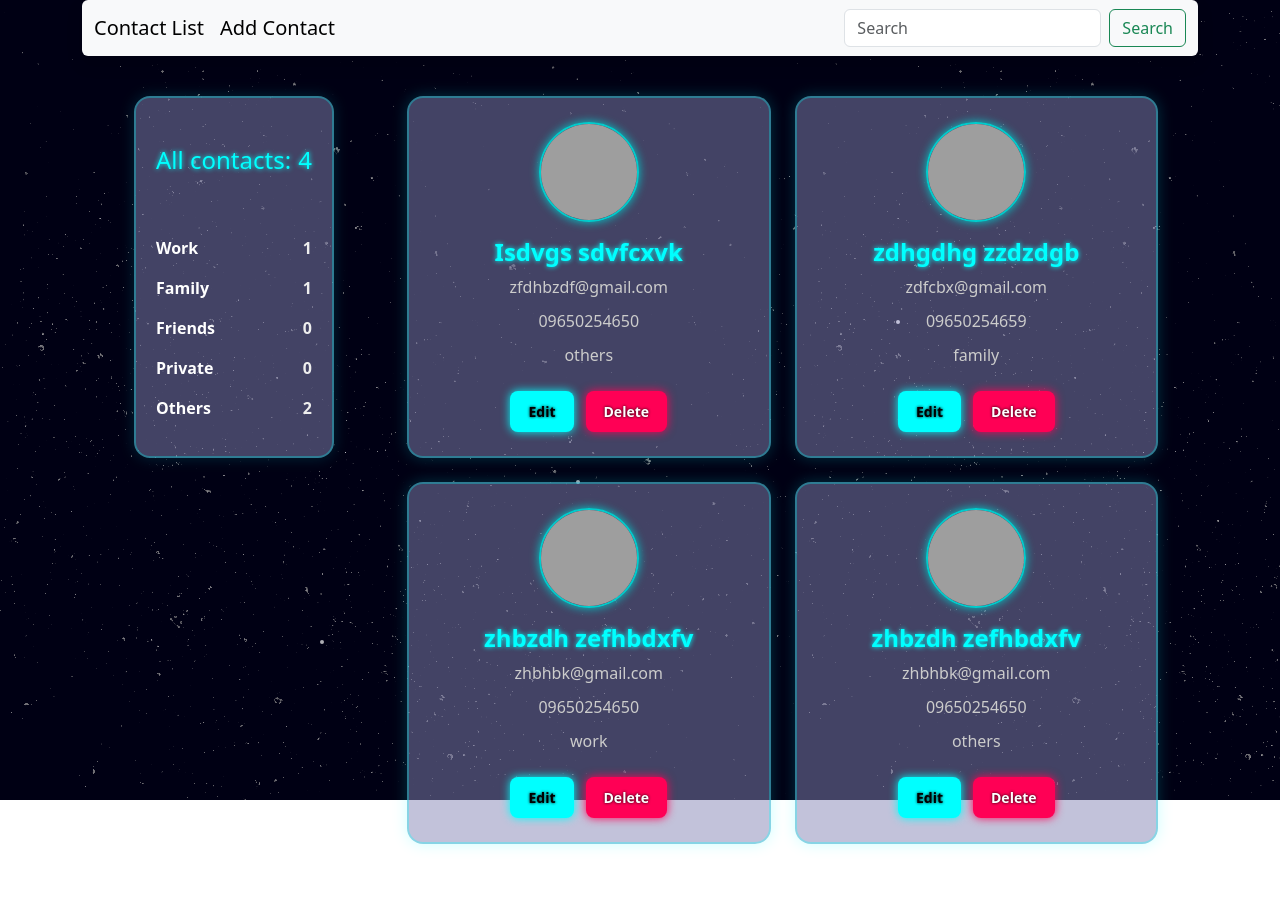
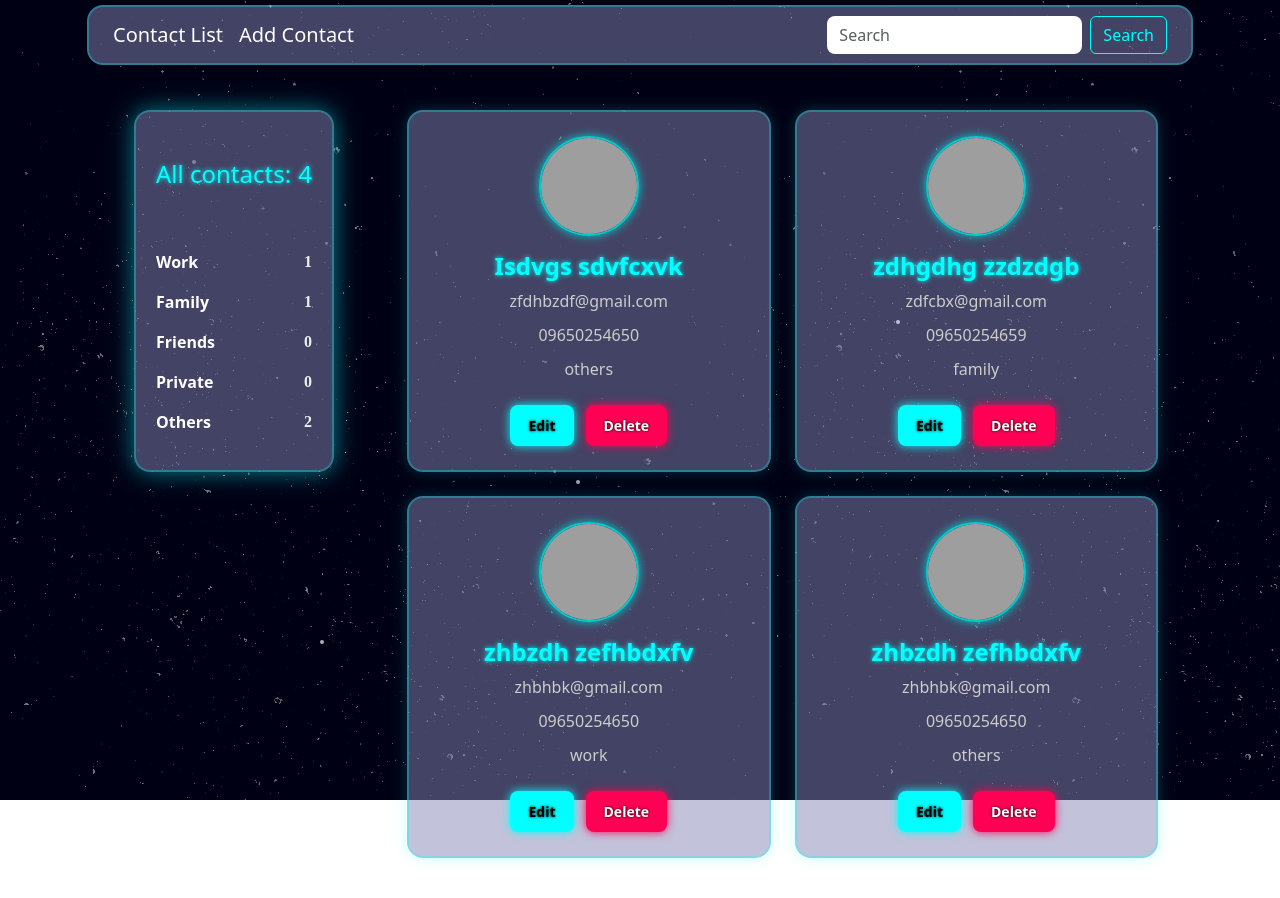
Before and after one commit to IrynaPolishchuk20/Contact-List, a React (Vite) app: page / in a window 1280 px wide. Built offline with nearby package versions, Linux system fonts and the light colour scheme; grey boxes are pictures that could not be loaded.

Commit message:
header scss

```diff
--- a/src/components/Header/Header.jsx
+++ b/src/components/Header/Header.jsx
@@ -1,11 +1,12 @@
 import { Link } from "react-router";
+import './Header.scss'
 
 export default function Header() {
     return(
         <header className="container">
-            <div className="row">
+            <div className="row containerHeader">
                 <div className="col-12">
-                    <nav className="navbar bg-body-tertiary rounded shadow">
+                    <nav className="navbar">
                         <div className="container-fluid">
                            <div className="navbar-brand">
                                 <Link className="navbar-brand" to="/">
--- /dev/null
+++ b/src/components/Header/Header.scss
@@ -0,0 +1,30 @@
+.containerHeader{
+    margin: 5px;
+    background-color: rgba(134, 134, 182, 0.5);
+    border-radius: 16px;
+    border: 2px solid rgba(0, 255, 255, 0.3);
+
+    .navbar-brand{
+        color: #fff;
+        &:hover,
+        &:focus{
+            color: #00ffff;
+        }
+    }
+
+    .btn{
+        color: #00ffff;
+        border: 1px solid #00ffff;
+        font-size: 16px;
+        &:hover{
+            box-shadow: 0 0 15px #00ffff;
+            background-color: #00ffff;
+            color: black;
+        }
+    }
+
+    .form-control{
+       border: none;
+       border-radius: 8px;
+    }
+}
--- a/src/components/Sidebar/Sidebar.scss
+++ b/src/components/Sidebar/Sidebar.scss
@@ -7,7 +7,7 @@
   padding: 20px;
   width: 200px;
   border-radius: 16px;
-  box-shadow: 0 0 15px rgba(0, 255, 255, 0.15);
+  box-shadow: 0 0 25px rgba(0, 255, 255, 0.5);
   background-color: rgba(134, 134, 182, 0.5);
   border: 2px solid rgba(0, 255, 255, 0.3);
 
@@ -22,9 +22,10 @@
 
 .list div{
   font-weight: bold;
-  font-size: 1rem;
+  font-size: 16px;
 }
 
 .list span{
   color: #eee;
+  font-family: cursive;
 }
```
